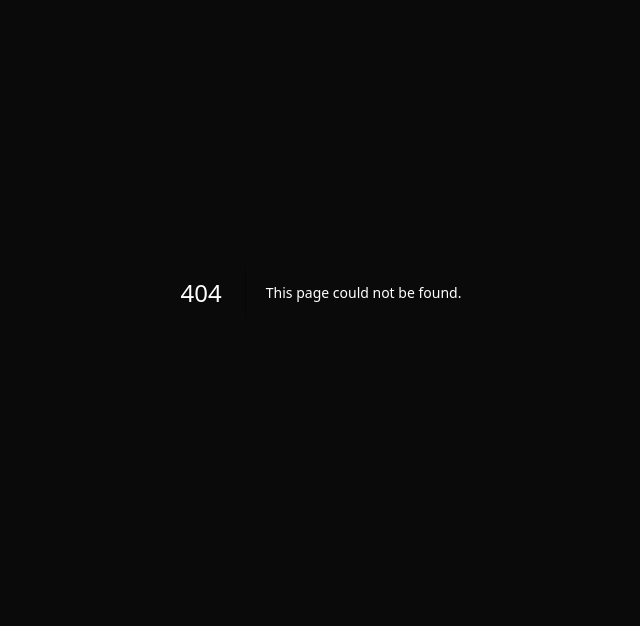
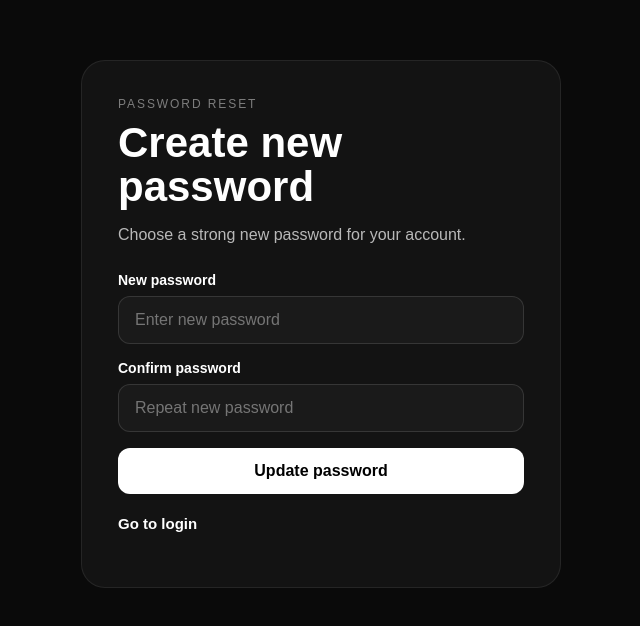
Before and after one commit to nielsvdz-ops/fit-couple-club, a Next.js app: page /reset-password in a window 1280 px wide. Before the commit this address had no page. Shown: the part 108-734 px from the top of the page, without its empty margins (319-959 px from the left). Built offline with nearby package versions, Linux system fonts and the light colour scheme; no server answers.

Commit message:
Create app/reset-password/page.js

```diff
--- /dev/null
+++ b/app/reset-password/page.js
@@ -0,0 +1,253 @@
+"use client";
+
+import { useState } from "react";
+import { createClient } from "../../lib/supabase/client";
+import { useLanguage } from "../../lib/useLanguage";
+
+export default function ResetPasswordPage() {
+  const supabase = createClient();
+  const { language } = useLanguage();
+
+  const [password, setPassword] = useState("");
+  const [confirmPassword, setConfirmPassword] = useState("");
+  const [loading, setLoading] = useState(false);
+  const [success, setSuccess] = useState(false);
+
+  const t = {
+    en: {
+      eyebrow: "Password Reset",
+      title: "Create new password",
+      subtitle: "Choose a strong new password for your account.",
+      password: "New password",
+      passwordPlaceholder: "Enter new password",
+      confirmPassword: "Confirm password",
+      confirmPasswordPlaceholder: "Repeat new password",
+      button: "Update password",
+      loading: "Updating...",
+      successTitle: "Password updated",
+      successText: "Your password has been updated successfully.",
+      back: "Go to login",
+      mismatch: "Passwords do not match.",
+      short: "Password must be at least 6 characters.",
+      error: "Something went wrong while updating the password.",
+    },
+    nl: {
+      eyebrow: "Wachtwoord resetten",
+      title: "Nieuw wachtwoord instellen",
+      subtitle: "Kies een sterk nieuw wachtwoord voor je account.",
+      password: "Nieuw wachtwoord",
+      passwordPlaceholder: "Vul nieuw wachtwoord in",
+      confirmPassword: "Bevestig wachtwoord",
+      confirmPasswordPlaceholder: "Herhaal nieuw wachtwoord",
+      button: "Wachtwoord updaten",
+      loading: "Bezig met updaten...",
+      successTitle: "Wachtwoord bijgewerkt",
+      successText: "Je wachtwoord is succesvol bijgewerkt.",
+      back: "Ga naar inloggen",
+      mismatch: "Wachtwoorden komen niet overeen.",
+      short: "Wachtwoord moet minimaal 6 tekens bevatten.",
+      error: "Er ging iets mis tijdens het updaten van het wachtwoord.",
+    },
+  }[language] || {};
+
+  async function handleUpdatePassword(e) {
+    e.preventDefault();
+
+    if (loading) return;
+
+    if (password.length < 6) {
+      alert(t.short);
+      return;
+    }
+
+    if (password !== confirmPassword) {
+      alert(t.mismatch);
+      return;
+    }
+
+    try {
+      setLoading(true);
+
+      const { error } = await supabase.auth.updateUser({
+        password,
+      });
+
+      if (error) {
+        alert(error.message);
+        return;
+      }
+
+      setSuccess(true);
+    } catch (error) {
+      console.error("UPDATE PASSWORD ERROR:", error);
+      alert(t.error);
+    } finally {
+      setLoading(false);
+    }
+  }
+
+  return (
+    <main style={main}>
+      <div style={card}>
+        <div style={eyebrow}>{t.eyebrow}</div>
+
+        <h1 style={title}>
+          {success ? t.successTitle : t.title}
+        </h1>
+
+        <p style={subtitle}>
+          {success ? t.successText : t.subtitle}
+        </p>
+
+        {!success && (
+          <form onSubmit={handleUpdatePassword} style={form}>
+            <div style={fieldWrap}>
+              <label htmlFor="password" style={label}>
+                {t.password}
+              </label>
+
+              <input
+                id="password"
+                value={password}
+                onChange={(e) => setPassword(e.target.value)}
+                placeholder={t.passwordPlaceholder}
+                type="password"
+                autoComplete="new-password"
+                required
+                style={input}
+              />
+            </div>
+
+            <div style={fieldWrap}>
+              <label htmlFor="confirmPassword" style={label}>
+                {t.confirmPassword}
+              </label>
+
+              <input
+                id="confirmPassword"
+                value={confirmPassword}
+                onChange={(e) => setConfirmPassword(e.target.value)}
+                placeholder={t.confirmPasswordPlaceholder}
+                type="password"
+                autoComplete="new-password"
+                required
+                style={input}
+              />
+            </div>
+
+            <button
+              type="submit"
+              disabled={loading}
+              style={button(loading)}
+            >
+              {loading ? t.loading : t.button}
+            </button>
+          </form>
+        )}
+
+        <p style={footerText}>
+          <a href="/login" style={link}>
+            {t.back}
+          </a>
+        </p>
+      </div>
+    </main>
+  );
+}
+
+const main = {
+  minHeight: "100vh",
+  background: "#0a0a0a",
+  color: "white",
+  display: "flex",
+  alignItems: "center",
+  justifyContent: "center",
+  padding: "clamp(20px, 5vw, 32px)",
+  overflowX: "hidden",
+};
+
+const card = {
+  width: "100%",
+  maxWidth: "480px",
+  background: "rgba(255,255,255,0.04)",
+  border: "1px solid rgba(255,255,255,0.08)",
+  borderRadius: "clamp(18px, 4vw, 24px)",
+  padding: "clamp(24px, 6vw, 36px)",
+  boxSizing: "border-box",
+};
+
+const eyebrow = {
+  fontSize: "12px",
+  textTransform: "uppercase",
+  letterSpacing: "0.16em",
+  color: "rgba(255,255,255,0.45)",
+  marginBottom: "10px",
+};
+
+const title = {
+  margin: 0,
+  fontSize: "clamp(34px, 9vw, 42px)",
+  lineHeight: 1.05,
+  fontWeight: "900",
+};
+
+const subtitle = {
+  color: "rgba(255,255,255,0.7)",
+  lineHeight: 1.7,
+  marginTop: "12px",
+  marginBottom: "24px",
+  fontSize: "clamp(15px, 3.8vw, 16px)",
+};
+
+const form = {
+  display: "grid",
+  gap: "16px",
+};
+
+const fieldWrap = {
+  display: "grid",
+  gap: "8px",
+};
+
+const label = {
+  fontSize: "14px",
+  fontWeight: "700",
+};
+
+const input = {
+  width: "100%",
+  padding: "14px 16px",
+  borderRadius: "12px",
+  border: "1px solid rgba(255,255,255,0.12)",
+  background: "rgba(255,255,255,0.03)",
+  color: "white",
+  outline: "none",
+  boxSizing: "border-box",
+  fontSize: "16px",
+};
+
+const button = (loading) => ({
+  width: "100%",
+  padding: "14px 16px",
+  borderRadius: "12px",
+  border: "none",
+  background: "white",
+  color: "black",
+  fontWeight: "800",
+  cursor: loading ? "not-allowed" : "pointer",
+  opacity: loading ? 0.8 : 1,
+  fontSize: "16px",
+});
+
+const footerText = {
+  marginTop: "18px",
+  color: "rgba(255,255,255,0.68)",
+  lineHeight: 1.6,
+  fontSize: "15px",
+};
+
+const link = {
+  color: "white",
+  fontWeight: "800",
+  textDecoration: "none",
+};
```
